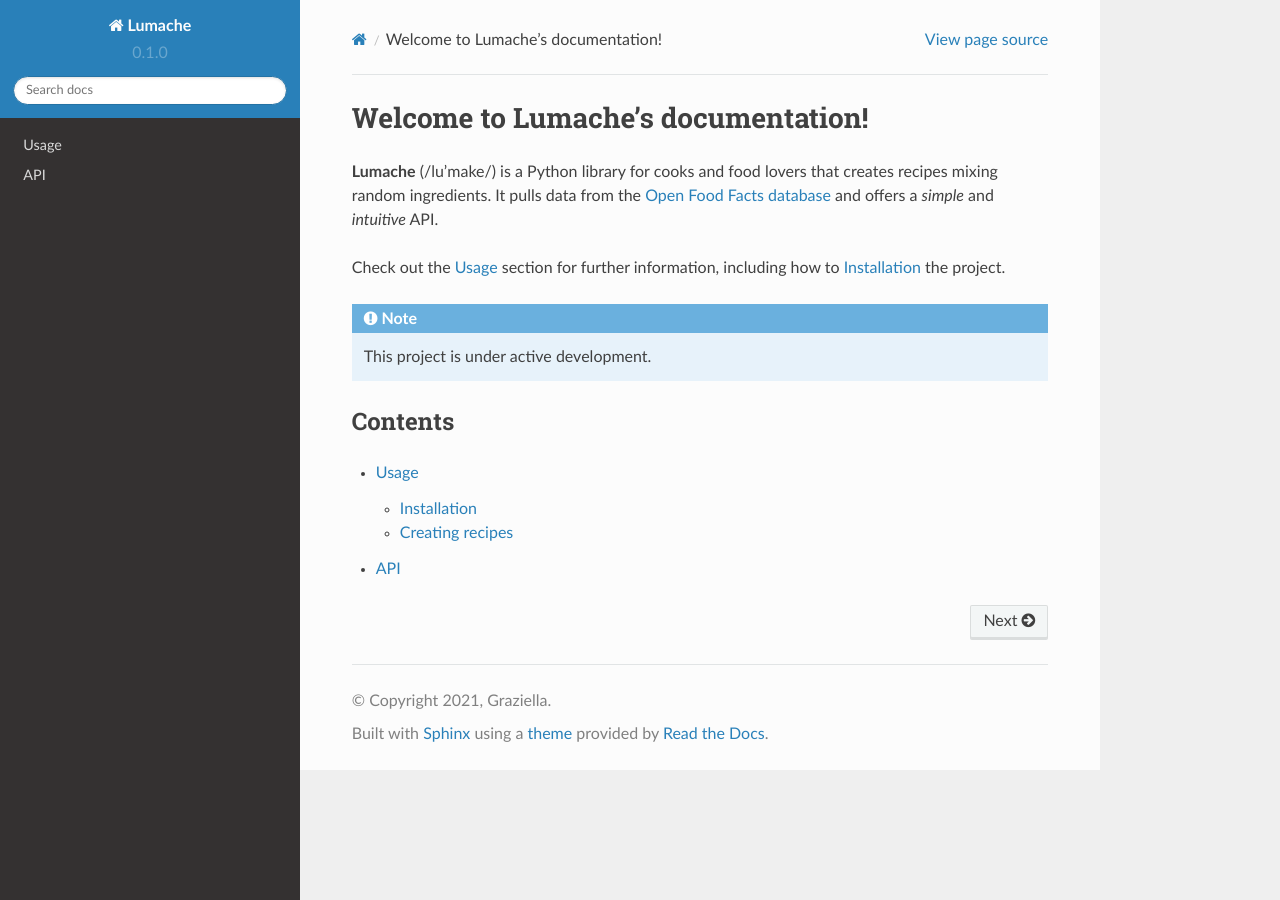
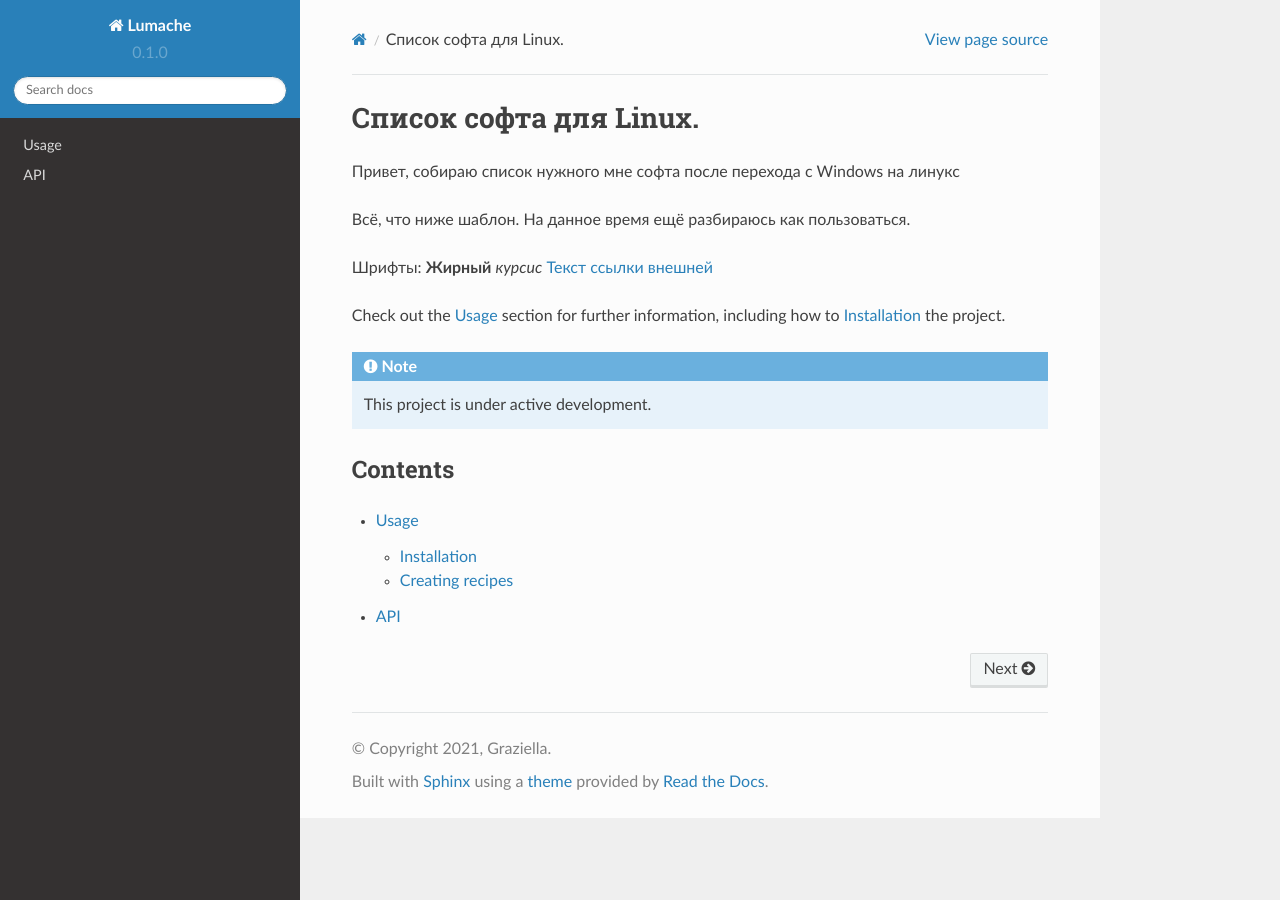
Before and after one commit to av-platonov/soft-list-linux, a Sphinx documentation site: the page built from docs/source/index.rst, in a window 1280 px wide. Built offline with Sphinx 7.4.7 and the Read the Docs theme 2.0.0, drawn with Linux system fonts in a browser that asks for light colours.

Commit message:
Update index.rst

```diff
--- a/docs/source/index.rst
+++ b/docs/source/index.rst
@@ -1,10 +1,18 @@
-Welcome to Lumache's documentation!
+Список софта для Linux.
 ===================================
 
-**Lumache** (/lu'make/) is a Python library for cooks and food lovers
-that creates recipes mixing random ingredients.
-It pulls data from the `Open Food Facts database <https://world.openfoodfacts.org/>`_
-and offers a *simple* and *intuitive* API.
+Привет, собираю список нужного мне софта после перехода с Windows на линукс
+
+
+
+Всё, что ниже шаблон. На данное время ещё разбираюсь как пользоваться.
+
+
+Шрифты:
+**Жирный**
+*курсис*
+`Текст ссылки внешней <https://soft-list-linux.readthedocs.io/>`_
+
 
 Check out the :doc:`usage` section for further information, including
 how to :ref:`installation` the project.
```
